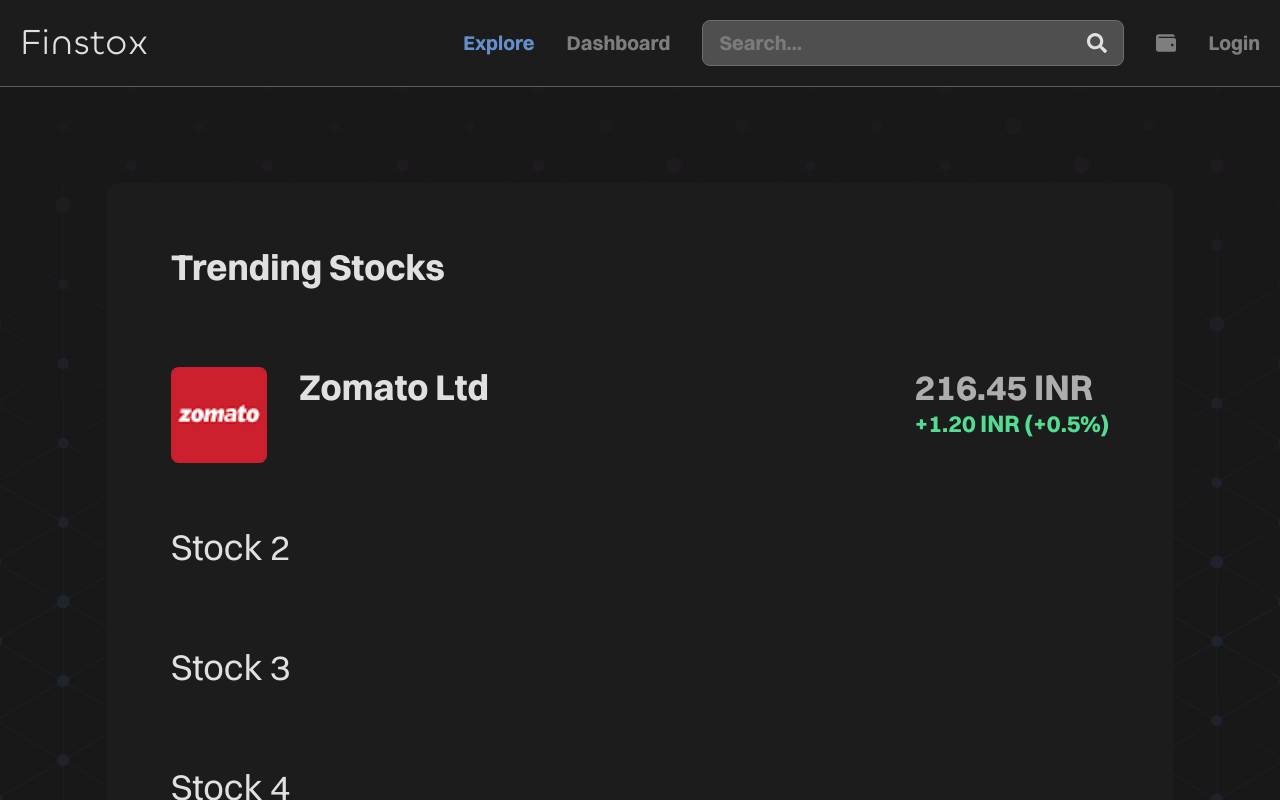
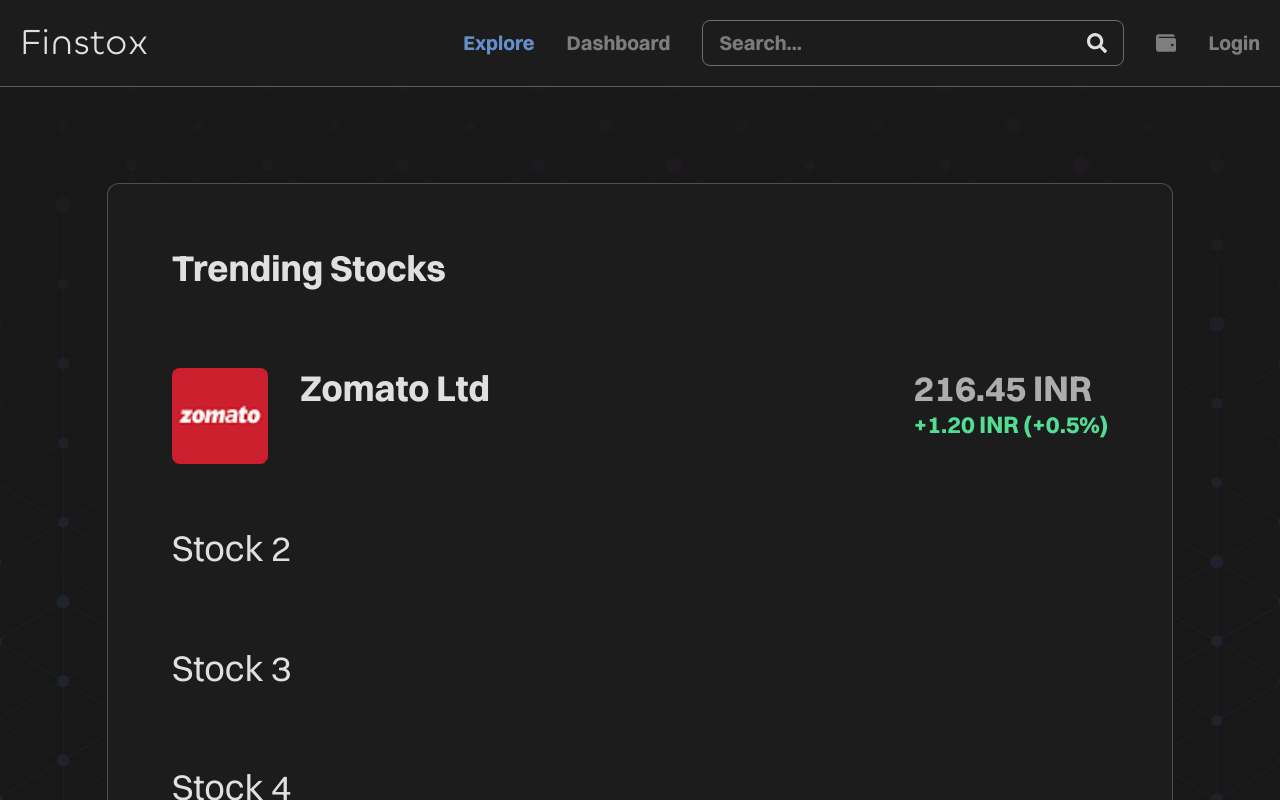
Before and after one commit to rrex971/finstox, a React (Vite) app: page /explore in a window 1280 px wide. Shown: the top 800 px of the page. Built offline with nearby package versions, Linux system fonts and the light colour scheme.

Commit message:
more visual changes

```diff
--- a/src/components/SearchBar.jsx
+++ b/src/components/SearchBar.jsx
@@ -5,7 +5,7 @@
 const SearchBar = () => {
     const navigate = useNavigate();
     return (
-        <div className="flex justify-between items-center pr-4 rounded-lg bg-woodsmoke-700 border-1 border-woodsmoke-500 text-mercury-200">
+        <div className="flex justify-between items-center pr-4 rounded-lg border-1 border-woodsmoke-500 text-mercury-200">
             <input
                 id="search"
                 type="text"
--- a/src/screens/Explore.jsx
+++ b/src/screens/Explore.jsx
@@ -6,7 +6,7 @@
 const Explore = () => {
     return (
         <div className="h-screen text-4xl flex justify-center font-body pt-24">
-            <div className="text-mercury-200 bg-woodsmoke-900 rounded-xl w-5/6 flex flex-col py-16 px-16 space-y-16">
+            <div className="text-mercury-200 bg-woodsmoke-900 border-t border-x border-woodsmoke-700 rounded-xl w-5/6 flex flex-col py-16 px-16 space-y-16">
                 <div className="font-bold pb-4">Trending Stocks</div>
                 <div className="h-1/5 bg-woodsmoke-850">
                     <Link to={"/stock?n=Zomato"}><ExploreStock /></Link>
```
